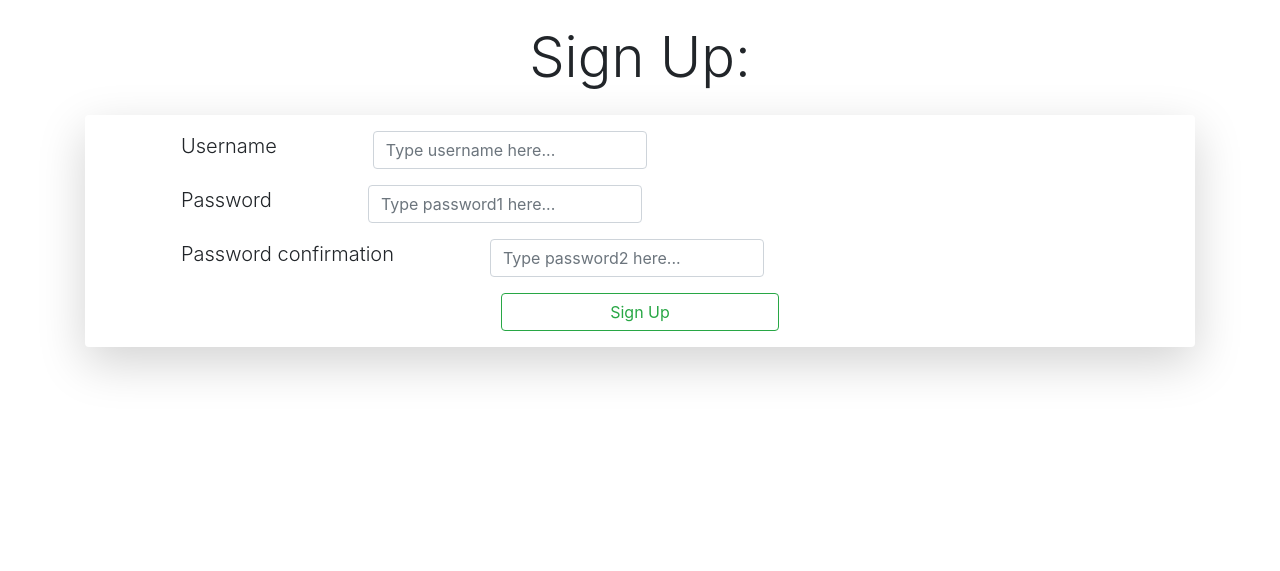
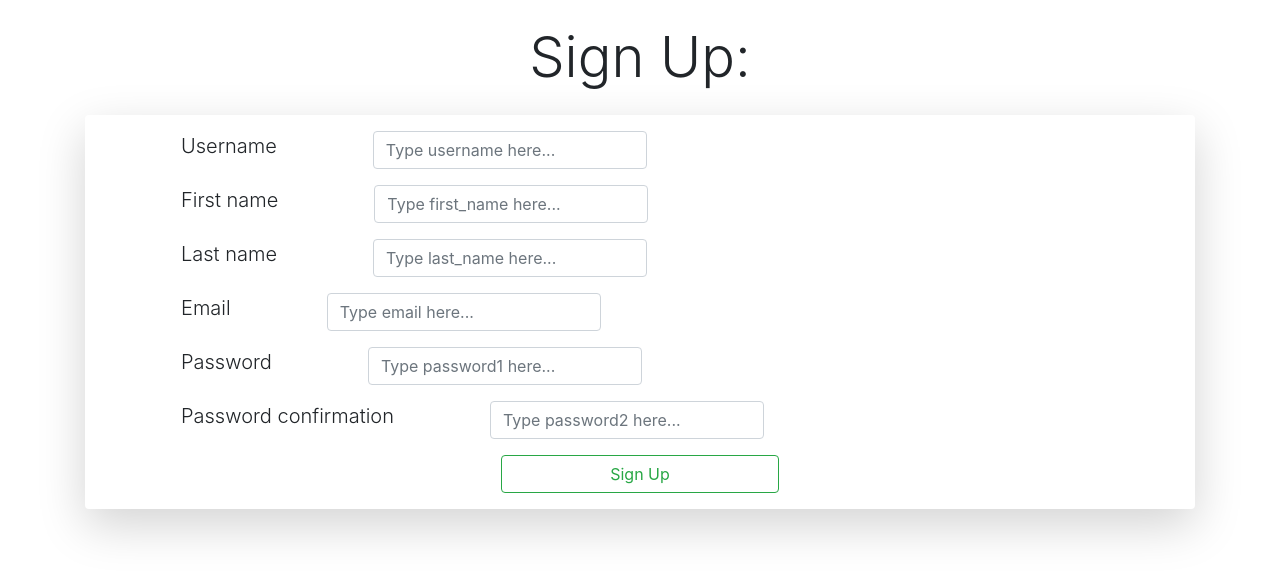
Before and after one commit to aeciovc/sda_django_myquote, a Django app: page /accounts/signup/ in a window 1280 px wide. Shown: the top 571 px of the page. Run offline with Django 3.2, Linux system fonts and the light colour scheme; some libraries are stand-ins or nearby versions.

Commit message:
Extended UserCreatingForm to display additional fields during registration

```diff
--- /dev/null
+++ b/myquote/accounts/forms.py
@@ -0,0 +1,13 @@
+from django.contrib.auth.forms import UserCreationForm
+from django import forms
+from django.contrib.auth.models import User
+
+
+class SignUpForm(UserCreationForm):
+    first_name = forms.CharField(max_length=30, required=True)
+    last_name = forms.CharField(max_length=30, required=True)
+    email = forms.EmailField(max_length=254, help_text='Required. Inform a valid email address.')
+
+    class Meta:
+        model = User
+        fields = ('username', 'first_name', 'last_name', 'email', 'password1', 'password2',)
--- a/myquote/accounts/views.py
+++ b/myquote/accounts/views.py
@@ -1,6 +1,6 @@
 from django.contrib.auth import authenticate, login, logout
 from django.contrib.auth.decorators import login_required
-from django.contrib.auth.forms import UserCreationForm
+from .forms import SignUpForm
 from django.http import HttpResponseRedirect, HttpResponse
 from django.shortcuts import render, redirect
 from django.urls import reverse
@@ -36,8 +36,11 @@ def user_logout(request):
 
 
 def user_signup(request):
+    if request.user.is_authenticated:
+        return redirect('index')
+
     if request.method == 'POST':
-        form = UserCreationForm(request.POST)
+        form = SignUpForm(request.POST)
         if form.is_valid():
             form.save()
             username = form.cleaned_data.get('username')
@@ -46,5 +49,5 @@ def user_signup(request):
             login(request, user)
             return redirect('index')
     else:
-        form = UserCreationForm()
+        form = SignUpForm()
     return render(request, 'signup.html', {'form': form})
--- a/myquote/templates/login.html
+++ b/myquote/templates/login.html
@@ -9,7 +9,7 @@
       <h1>Login required:</h1>
         <form method="post" action="{% url 'user-login' %}">
                   {% csrf_token %}
-                  {# A more "HTML" way of creating the login form#}
+
                   <label for="username">Username:</label>
                   <input type="text" name="username" placeholder="Username">
 
@@ -21,6 +21,7 @@
                   {%endif%}
 
                   <input type="submit" name="" value="Login">
+            <p class="mt-4">Don't have an account? <a href="{% url 'user-signup' %}"> REGISTER NOW</a></p>
         </form>
     </div>
   </div>
```
